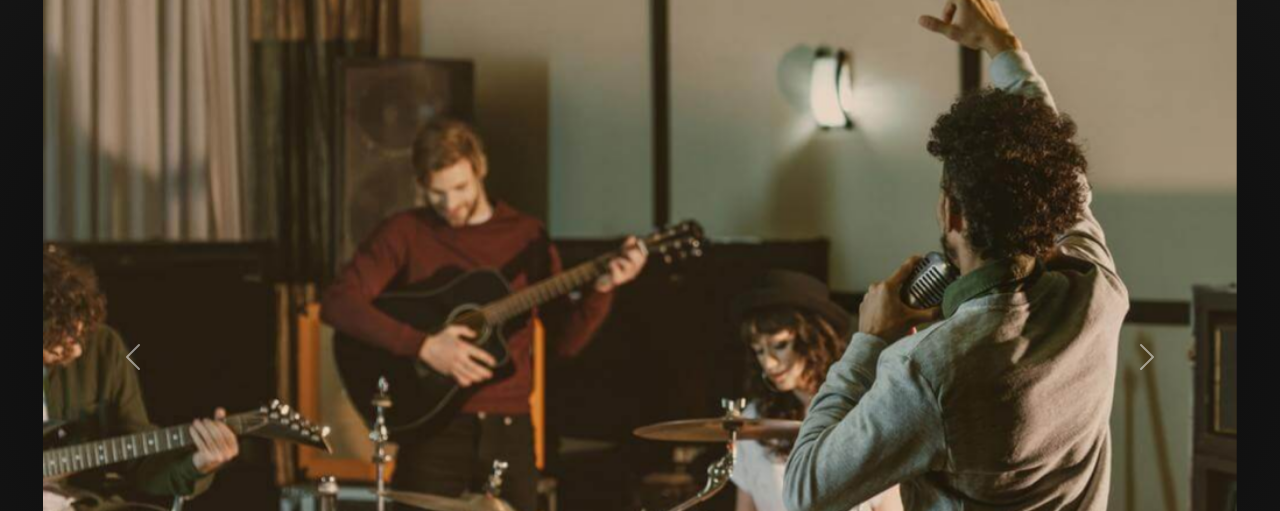
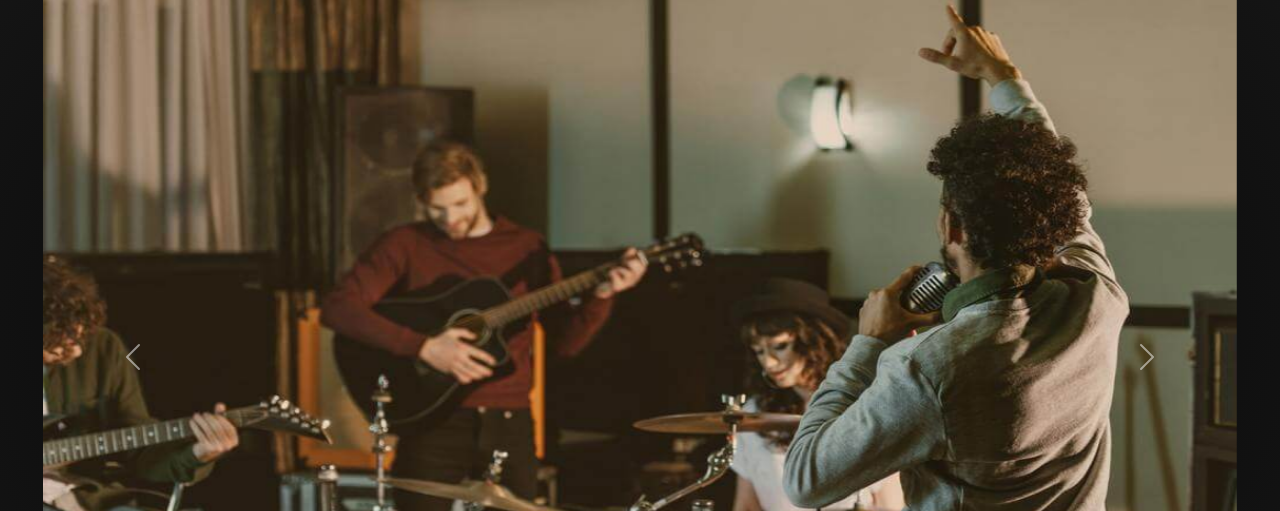
Before and after one commit to Edszla/Musicity, a website: page pages/galeria.html in a window 1280 px wide. Shown: the part 289-800 px from the top of the page. Drawn offline with nearby package versions, Linux system fonts and the light colour scheme.

Commit message:
proyecto final..

```diff
--- a/scss/_body-galeria.scss
+++ b/scss/_body-galeria.scss
@@ -19,8 +19,6 @@
     img {
         width: 100%;
         height: 90vh;
-        object-fit: cover;
-        object-position: center center;
     }
 }
 
```
Also changed, not shown: css/main.css.
